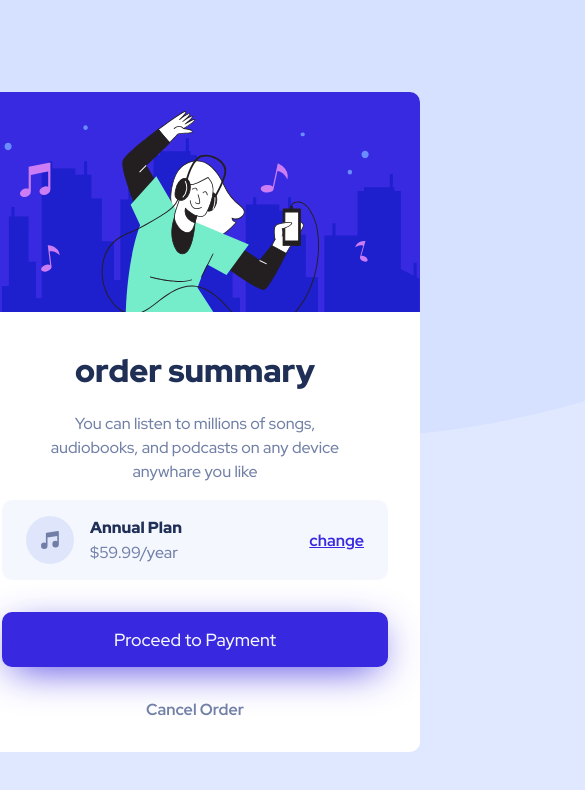
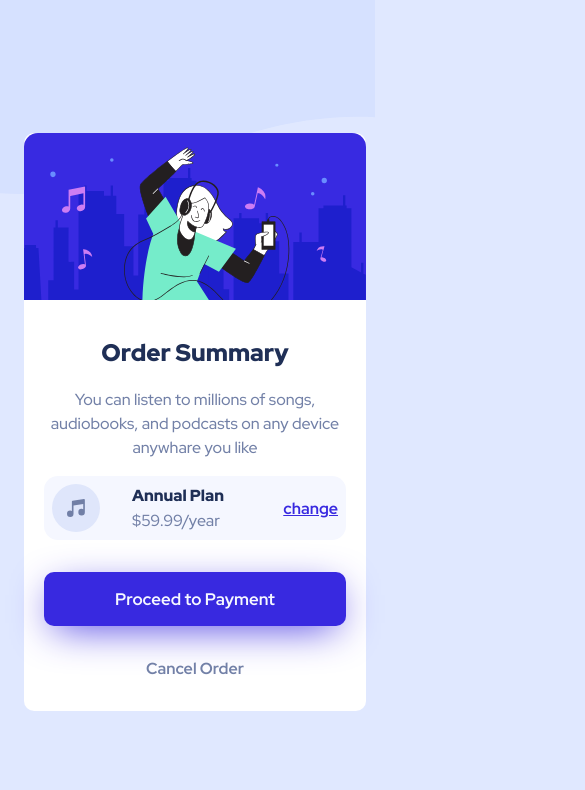
Before and after one commit to zyadfallatah/frontend-mentor-challenge-1, a plain HTML site: page index.html in a window 390 px wide. Shown: the top 790 px of the page, 585 px wide, since content can reach past the window. Drawn offline with Linux system fonts and the light colour scheme.

Commit message:
mobile finished

```diff
--- a/main.css
+++ b/main.css
@@ -35,12 +35,14 @@ body {
   align-items: center;
 }
 .first-img {
-  border-radius: 10px 10px 0 0;
+  width: 100%;
+  border-radius: 14px 14px 0 0;
 }
 .card {
   width: 450px;
   border-radius: 10px;
   background-color: #ffffff;
+  margin: 0 1.5rem;
 }
 .content {
   padding: 0 2rem 2rem;
@@ -49,7 +51,8 @@ h1 {
   color: var(--Dark-blue);
   text-align: center;
   font-weight: 900;
-  margin: 2rem 0 1.25rem
+  margin: 2rem 0 1.25rem;
+  text-transform: capitalize;
 }
 .heading-desc {
   color: var(--Desaturated-blue);
@@ -64,7 +67,7 @@ h1 {
   margin: 1rem 0 2rem;
   background-color: var(--Very-pale-blue);
   padding: 1rem 1.5rem;
-  border-radius: 10px;
+  border-radius: 14px;
 }
 .subs .text {
   flex: 1;
@@ -96,7 +99,8 @@ input {
   outline: 0;
   background-color: var(--Bright-blue);
   padding: 1rem;
-  font-size: 1.1em;
+  font-size: 1.05em;
+  font-weight: 700;
   color: var(--Very-pale-blue);
   box-shadow: 0 10px 40px -10px var(--Bright-blue);
 }
@@ -114,3 +118,20 @@ input:hover {
   cursor: pointer;
   color: var(--Dark-blue);
 }
+@media (max-width: 767px) {
+  .bg {
+    content: url("images/pattern-background-mobile.svg");
+  }
+  .content{
+    padding: 0 20px 2rem;
+  }
+  h1 {
+    font-size: 1.5em;
+  }
+  .subs {
+    padding: .5rem ;
+  }
+  .subs .text {
+    margin: 0 1rem;
+  }
+}
```
